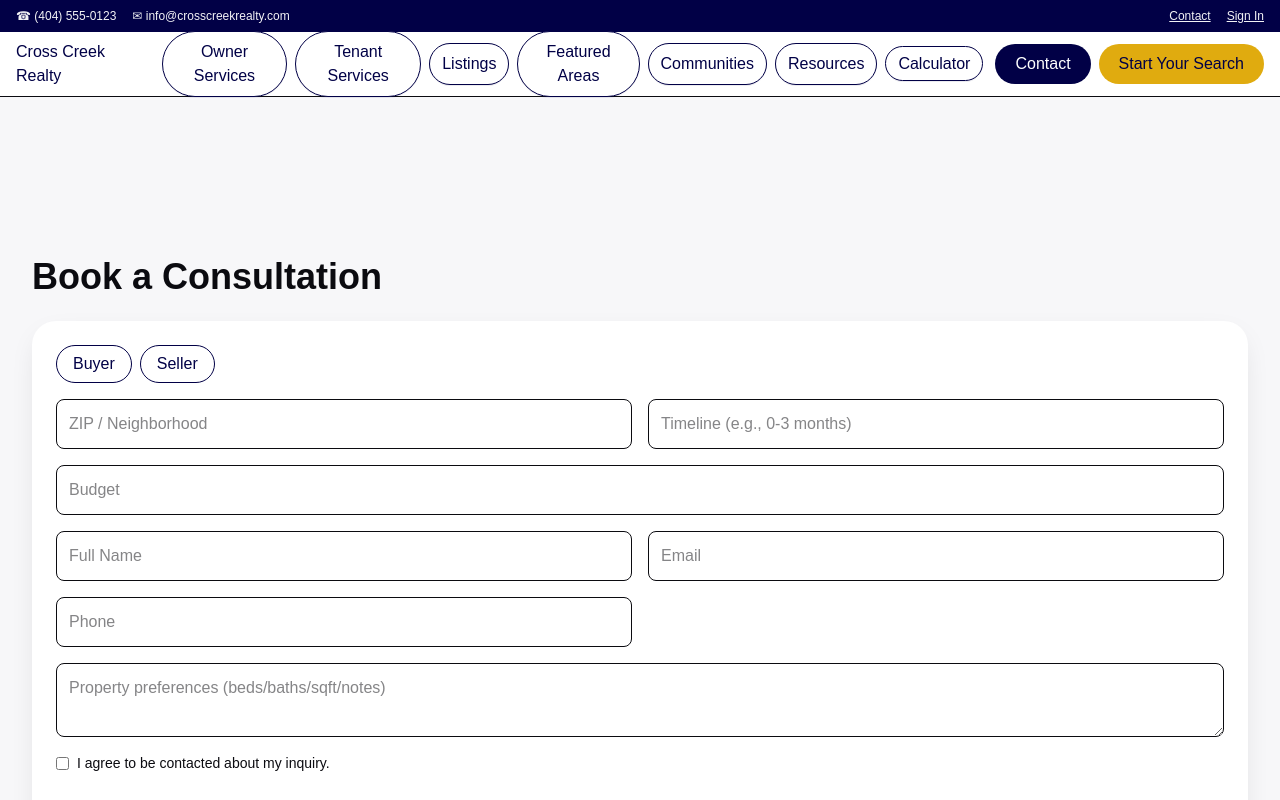
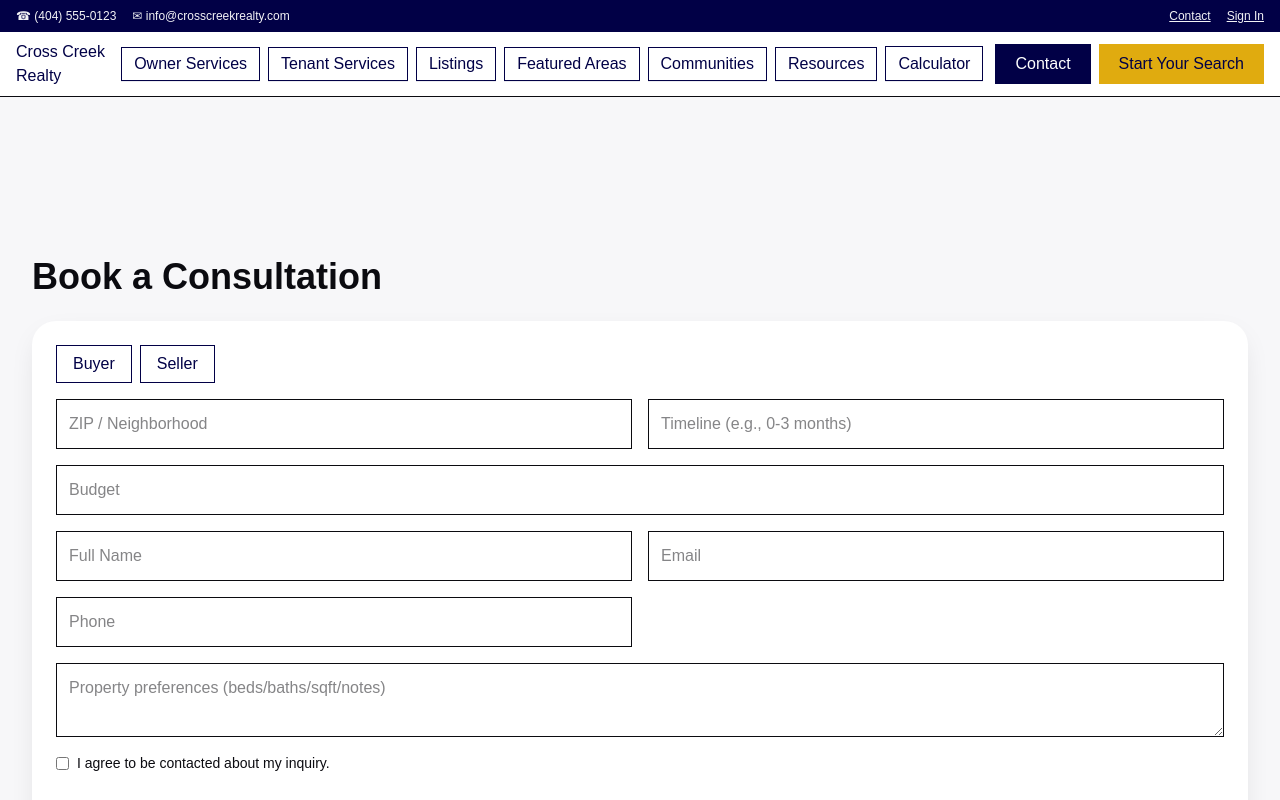
Before and after one commit to cochranfilms/CCRA, a Next.js app: page /book in a window 1280 px wide. Shown: the top 800 px of the page. Built offline with nearby package versions, Linux system fonts and the light colour scheme.

Commit message:
Switch UI to square-corner buttons; remove rounded shapes; enable hot-reload flow

```diff
--- a/src/app/agents/page.tsx
+++ b/src/app/agents/page.tsx
@@ -64,7 +64,7 @@ export default async function AgentsPage({ searchParams }: { searchParams?: Prom
                 <div className="text-sm opacity-80">{a.title}</div>
                 <div className="mt-2 flex flex-wrap gap-2">
                   {a.specialties.slice(0, 3).map((tag) => (
-                    <span key={tag} className="text-xs px-2 py-1 rounded-full border border-[var(--brand-deep)]/20">{tag}</span>
+                    <span key={tag} className="text-xs px-2 py-1 rounded-none border border-[var(--brand-deep)]/20">{tag}</span>
                   ))}
                 </div>
               </div>
--- a/src/app/book/page.tsx
+++ b/src/app/book/page.tsx
@@ -56,16 +56,16 @@ export default function BookPage() {
             <button onClick={() => setRole('Seller')} className={`btn-outline ${role==='Seller' ? 'bg-[var(--brand-deep)] text-white' : ''}`}>Seller</button>
           </div>
           <form action={onSubmit} className="grid md:grid-cols-2 gap-4">
-            <input name="zip" placeholder="ZIP / Neighborhood" className="p-3 rounded-lg bg-transparent border" />
-            <input name="timeline" placeholder="Timeline (e.g., 0-3 months)" className="p-3 rounded-lg bg-transparent border" />
-            <input name="budget" placeholder={role==='Buyer' ? 'Budget' : 'Price Point'} className="p-3 rounded-lg bg-transparent border md:col-span-2" />
-            <input name="name" placeholder="Full Name" className="p-3 rounded-lg bg-transparent border" />
-            <input name="email" placeholder="Email" className="p-3 rounded-lg bg-transparent border" />
-            <input name="phone" placeholder="Phone" className="p-3 rounded-lg bg-transparent border" />
+            <input name="zip" placeholder="ZIP / Neighborhood" className="p-3 rounded-none bg-transparent border" />
+            <input name="timeline" placeholder="Timeline (e.g., 0-3 months)" className="p-3 rounded-none bg-transparent border" />
+            <input name="budget" placeholder={role==='Buyer' ? 'Budget' : 'Price Point'} className="p-3 rounded-none bg-transparent border md:col-span-2" />
+            <input name="name" placeholder="Full Name" className="p-3 rounded-none bg-transparent border" />
+            <input name="email" placeholder="Email" className="p-3 rounded-none bg-transparent border" />
+            <input name="phone" placeholder="Phone" className="p-3 rounded-none bg-transparent border" />
             {role === 'Buyer' ? (
-              <textarea name="preferences" placeholder="Property preferences (beds/baths/sqft/notes)" className="p-3 rounded-lg bg-transparent border md:col-span-2" />
+              <textarea name="preferences" placeholder="Property preferences (beds/baths/sqft/notes)" className="p-3 rounded-none bg-transparent border md:col-span-2" />
             ) : (
-              <textarea name="property" placeholder="Property details (beds/baths/sqft/notes)" className="p-3 rounded-lg bg-transparent border md:col-span-2" />
+              <textarea name="property" placeholder="Property details (beds/baths/sqft/notes)" className="p-3 rounded-none bg-transparent border md:col-span-2" />
             )}
             <label className="md:col-span-2 flex items-center gap-2 text-sm">
               <input type="checkbox" name="consent" /> I agree to be contacted about my inquiry.
--- a/src/app/featured-areas/page.tsx
+++ b/src/app/featured-areas/page.tsx
@@ -19,7 +19,7 @@ export default async function FeaturedAreasPage() {
 
       <Section>
         <div className="container-wide">
-          <div className="rounded-xl overflow-hidden bg-[var(--muted)]/40 h-80 flex items-center justify-center">
+          <div className="rounded-none overflow-hidden bg-[var(--muted)]/40 h-80 flex items-center justify-center">
             <div className="text-center">
               <div className="font-medium mb-1">Featured Areas Map</div>
               <div className="text-sm opacity-70">Add interactive Mapbox map here with polygons and markers</div>
--- a/src/app/globals.css
+++ b/src/app/globals.css
@@ -95,7 +95,7 @@ body {
 .btn-primary {
   background: var(--brand-deep);
   color: #fff;
-  border-radius: 9999px;
+  border-radius: 0;
   padding: 0.75rem 1.25rem;
   display: inline-flex;
   align-items: center;
@@ -112,7 +112,7 @@ body {
   border: 1px solid var(--brand-deep);
   color: var(--brand-deep);
   background: transparent;
-  border-radius: 9999px;
+  border-radius: 0;
   padding: 0.625rem 1rem;
   display: inline-flex;
   align-items: center;
@@ -134,7 +134,7 @@ body {
 .btn-gold {
   background: var(--brand-primary);
   color: var(--brand-deep);
-  border-radius: 9999px;
+  border-radius: 0;
   padding: 0.75rem 1.25rem;
   display: inline-flex;
   align-items: center;
--- a/src/app/listings/[id]/page.tsx
+++ b/src/app/listings/[id]/page.tsx
@@ -23,7 +23,7 @@ export default async function ListingDetail({ params }: Props) {
               <div className="grid grid-cols-3 gap-2">
                 {listing.photos.map((src, i) => (
                   // eslint-disable-next-line @next/next/no-img-element
-                  <img key={i} src={src} alt="" className={`rounded-lg object-cover w-full h-28 md:h-40 ${i === 0 ? 'col-span-3 h-56 md:h-80' : ''}`} />
+                  <img key={i} src={src} alt="" className={`rounded-none object-cover w-full h-28 md:h-40 ${i === 0 ? 'col-span-3 h-56 md:h-80' : ''}`} />
                 ))}
               </div>
             )}
@@ -50,7 +50,7 @@ export default async function ListingDetail({ params }: Props) {
       <Section>
         <div className="container-wide">
           <h2 className="text-2xl font-semibold mb-4">Map</h2>
-          <div className="h-72 rounded-xl bg-[var(--muted)]/40 flex items-center justify-center">
+          <div className="h-72 rounded-none bg-[var(--muted)]/40 flex items-center justify-center">
             <div className="text-center">
               <div className="font-medium mb-1">Map placeholder</div>
               <div className="text-sm opacity-70">Lat {listing.lat.toFixed(4)}, Lng {listing.lng.toFixed(4)}</div>
--- a/src/app/listings/page.tsx
+++ b/src/app/listings/page.tsx
@@ -14,7 +14,7 @@ export default async function ListingsIndex({ searchParams }: { searchParams?: P
       <div className="container-wide">
         <h1 className="text-3xl md:text-4xl font-semibold mb-6">Listings</h1>
         <form className="mb-6 flex gap-2" action="/listings">
-          <input className="p-3 rounded-lg bg-transparent border flex-1" name="q" placeholder="Search by address, city, school, ZIP" defaultValue={q} />
+          <input className="p-3 rounded-none bg-transparent border flex-1" name="q" placeholder="Search by address, city, school, ZIP" defaultValue={q} />
           <button className="btn-primary">Search</button>
         </form>
         <div className="grid sm:grid-cols-2 lg:grid-cols-3 gap-6">
--- a/src/components/layout/MainNav.tsx
+++ b/src/components/layout/MainNav.tsx
@@ -93,7 +93,7 @@ export default function MainNav({ items }: Props) {
                 <button
                   ref={(el) => { buttonsRef.current[idx] = el; }}
                   className={[
-                    'px-3 py-2 rounded-full border text-[color:var(--brand-deep)] bg-white transition shadow-[0_1px_0_rgba(1,0,70,0.08)]',
+                    'px-3 py-2 rounded-none border text-[color:var(--brand-deep)] bg-white transition shadow-[0_1px_0_rgba(1,0,70,0.08)] whitespace-nowrap leading-none',
                     'hover:shadow-md focus:outline-none focus:ring-2 focus:ring-[var(--brand-primary)]',
                     'font-medium',
                     active ? 'bg-[var(--brand-deep)] text-white border-[var(--brand-deep)] font-semibold' : 'border-[var(--brand-deep)]',
@@ -114,7 +114,7 @@ export default function MainNav({ items }: Props) {
                   href={item.href || '#'}
                   ref={(el) => { buttonsRef.current[idx] = el as unknown as HTMLButtonElement; }}
                   className={[
-                    'px-3 py-2 rounded-full border text-[color:var(--brand-deep)] bg-white transition shadow-[0_1px_0_rgba(1,0,70,0.08)]',
+                    'px-3 py-2 rounded-none border text-[color:var(--brand-deep)] bg-white transition shadow-[0_1px_0_rgba(1,0,70,0.08)] whitespace-nowrap leading-none',
                     'hover:shadow-md focus:outline-none focus:ring-2 focus:ring-[var(--brand-primary)]',
                     'font-medium',
                     active ? 'bg-[var(--brand-deep)] text-white border-[var(--brand-deep)] font-semibold' : 'border-[var(--brand-deep)]',
--- a/src/components/layout/NavDropdown.tsx
+++ b/src/components/layout/NavDropdown.tsx
@@ -68,7 +68,7 @@ export default function NavDropdown({ id, open, items, ctaHref, ctaLabel, anchor
         <div className={`grid gap-2`} style={{ gridTemplateColumns: `repeat(${columns}, minmax(0,1fr))` }}>
           {items.map((child) => (
             <div key={child.label} className="min-w-0">
-              <Link href={child.href} className="block rounded-lg px-3 py-2 hover:bg-[var(--muted)]/50 focus:outline-none focus:ring-2 focus:ring-[var(--brand-primary)]">
+              <Link href={child.href} className="block rounded-none px-3 py-2 hover:bg-[var(--muted)]/50 focus:outline-none focus:ring-2 focus:ring-[var(--brand-primary)]">
                 <div className="font-medium text-[color:var(--brand-deep)]">{child.label}</div>
                 {child.description && (
                   <div className="text-sm opacity-80 line-clamp-2">{child.description}</div>
--- a/src/components/ui/hero-search.tsx
+++ b/src/components/ui/hero-search.tsx
@@ -16,15 +16,15 @@ export default function HeroSearch() {
   }
 
   return (
-    <div className="card p-4 md:p-6 bg-white/95 text-[var(--foreground)] rounded-xl">
+    <div className="card p-4 md:p-6 bg-white/95 text-[var(--foreground)] rounded-none">
       <div className="flex gap-2 mb-3">
         {(['Buy','Rent','Sell'] as const).map((m) => (
-          <button key={m} onClick={() => setMode(m)} className={`px-3 py-1 rounded-lg border ${mode===m ? 'bg-[var(--brand-deep)] text-white' : ''}`}>{m}</button>
+          <button key={m} onClick={() => setMode(m)} className={`px-3 py-1 rounded-none border ${mode===m ? 'bg-[var(--brand-deep)] text-white' : ''}`}>{m}</button>
         ))}
       </div>
       <form onSubmit={onSubmit} className="flex gap-2">
         <input
-          className="flex-1 p-3 rounded-lg bg-transparent border text-[var(--foreground)]"
+          className="flex-1 p-3 rounded-none bg-transparent border text-[var(--foreground)]"
           placeholder="City, Neighborhood, Address, School, ZIP, Agent, MLS #"
           value={query}
           onChange={(e) => setQuery(e.target.value)}
```
Also changed, not shown: src/app/calculator/sfc.tsx (+7 -7 lines), src/app/find-an-agent/page.tsx (+4 -4 lines), src/components/layout/MobileDrawer.tsx (+5 -5 lines), public/logo.webp (added).
